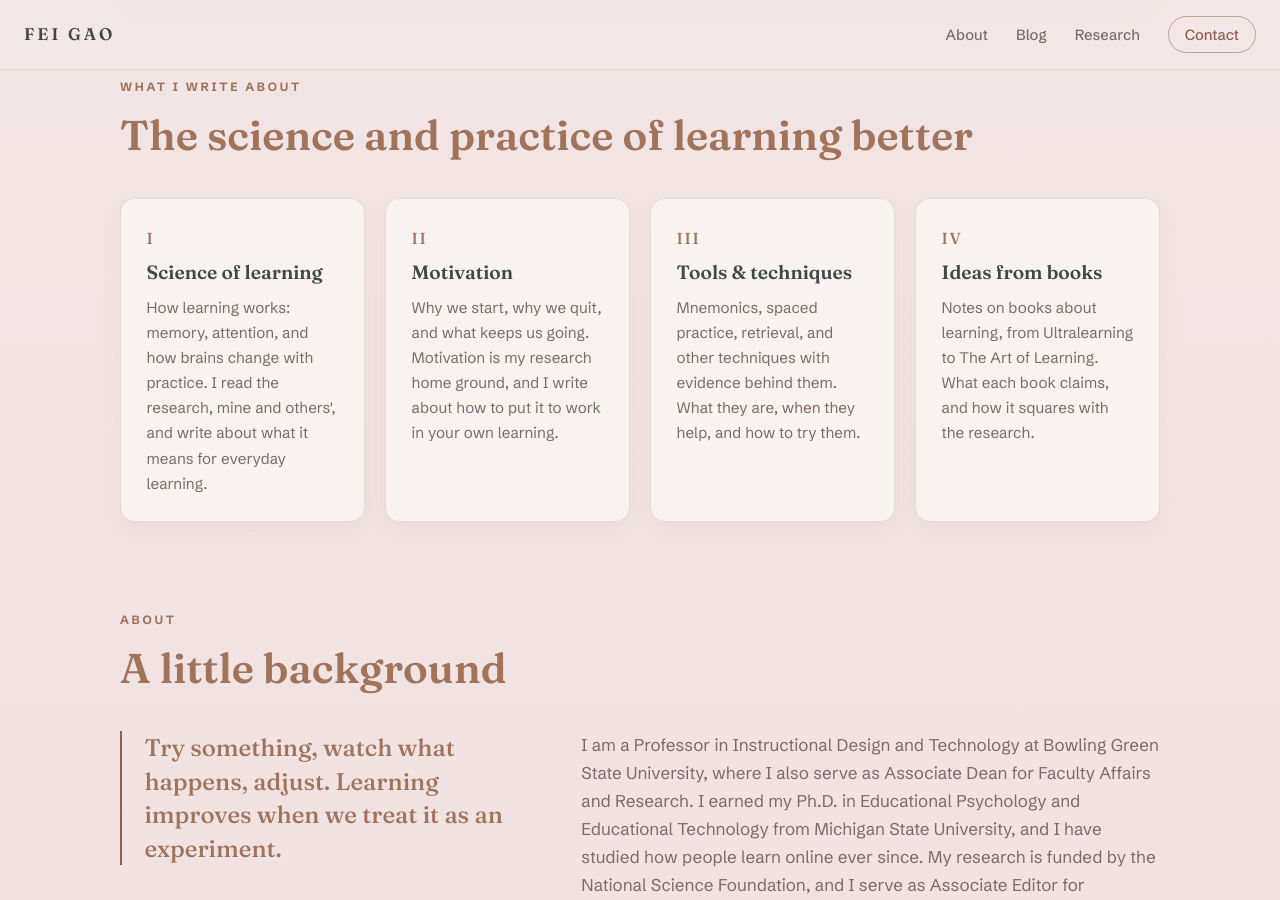
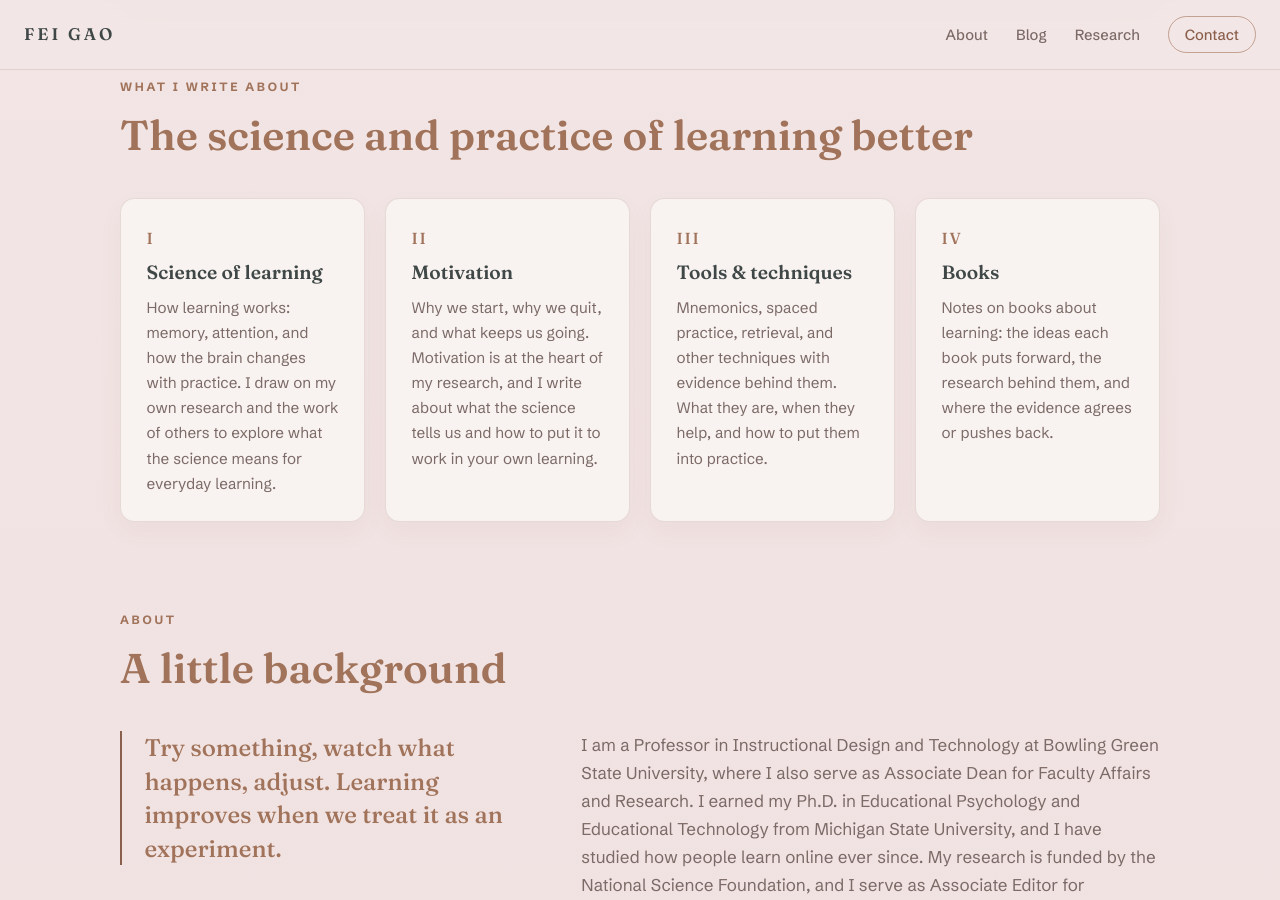
Before and after one commit to gaofei9/gaofei9.github.io, a Jekyll site: the page built from index.html, in a window 1280 px wide and 900 px high, scrolled down 997 px. Built offline with Jekyll 4.4.1, drawn with Linux system fonts in a browser that asks for light colours.

Commit message:
Revise the four writing-theme cards
Co-Authored-By: Claude Fable 5 <noreply@anthropic.com>

```diff
--- a/_data/home.yml
+++ b/_data/home.yml
@@ -72,27 +72,27 @@ write_about:
     - number: "I"                     # tag: science-of-learning
       title: "Science of learning"
       text: >-
-        How learning works: memory, attention, and how brains change with
-        practice. I read the research, mine and others', and write about
-        what it means for everyday learning.
+        How learning works: memory, attention, and how the brain changes
+        with practice. I draw on my own research and the work of others to
+        explore what the science means for everyday learning.
     - number: "II"                    # tag: motivation
       title: "Motivation"
       text: >-
-        Why we start, why we quit, and what keeps us going. Motivation is my
-        research home ground, and I write about how to put it to work in
-        your own learning.
+        Why we start, why we quit, and what keeps us going. Motivation is
+        at the heart of my research, and I write about what the science
+        tells us and how to put it to work in your own learning.
     - number: "III"                   # tag: tools
       title: "Tools & techniques"
       text: >-
         Mnemonics, spaced practice, retrieval, and other techniques with
         evidence behind them. What they are, when they help, and how to
-        try them.
+        put them into practice.
     - number: "IV"                    # tag: books
-      title: "Ideas from books"
+      title: "Books"
       text: >-
-        Notes on books about learning, from Ultralearning to The Art of
-        Learning. What each book claims, and how it squares with the
-        research.
+        Notes on books about learning: the ideas each book puts forward,
+        the research behind them, and where the evidence agrees or
+        pushes back.
 
 
 # ---------- About ----------
```
